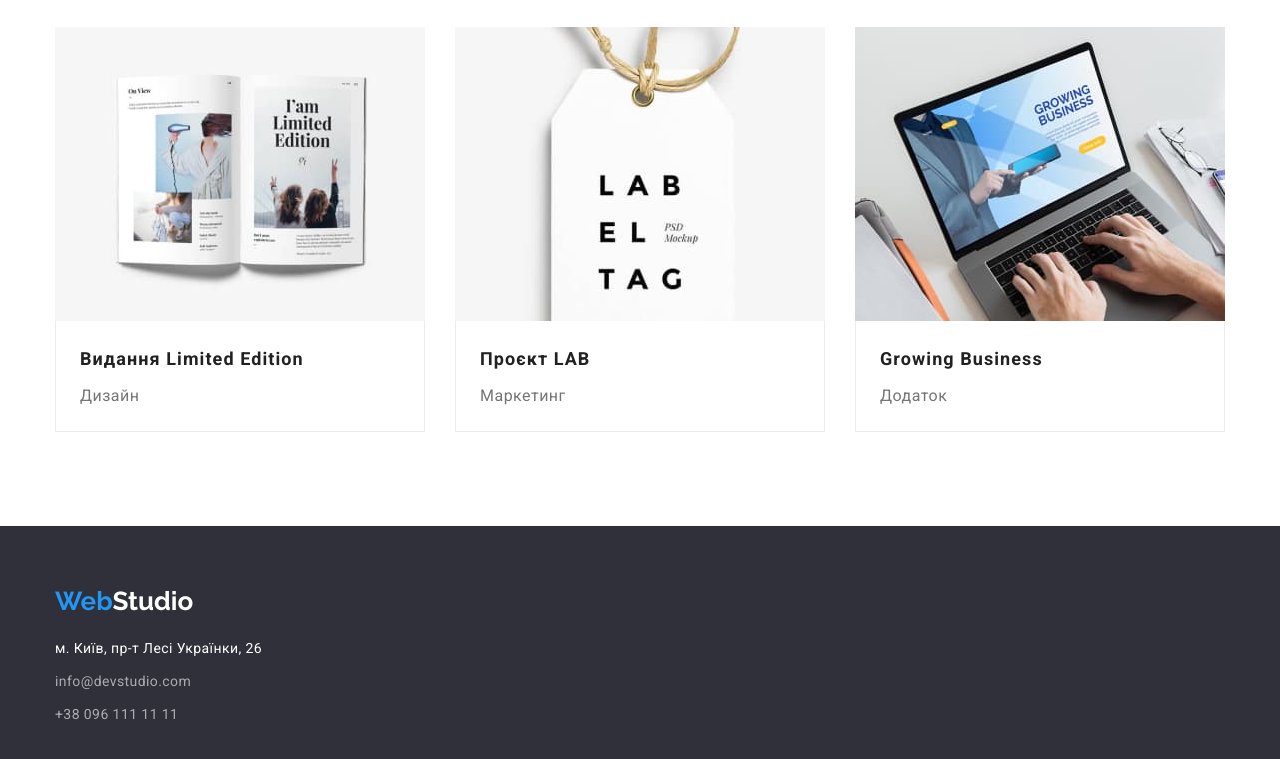
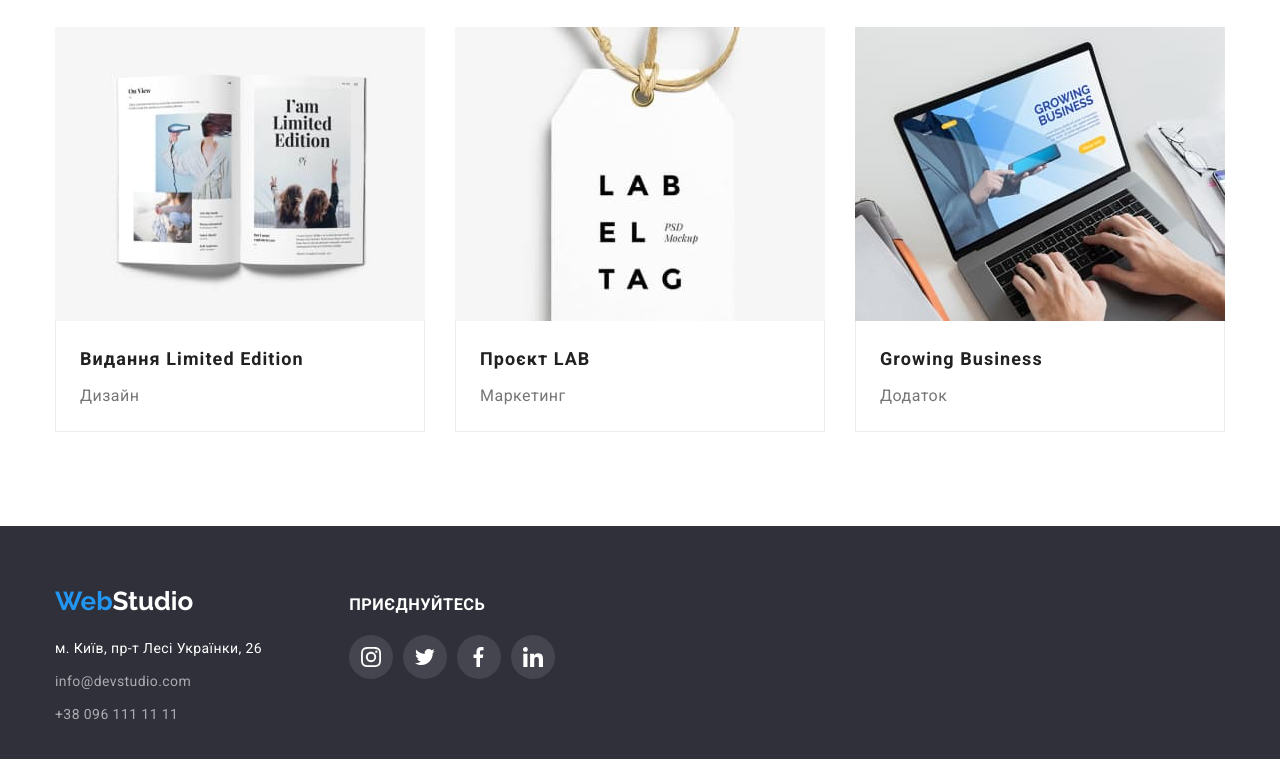
Before and after one commit to alexandrakst/goit-markup-hw-04, a plain HTML site: page portfolio.html in a window 1280 px wide. Shown: the part 1114-1873 px from the top of the page. Drawn offline with nearby package versions, Linux system fonts and the light colour scheme.

Commit message:
portfolio updates

```diff
--- a/css/styles.css
+++ b/css/styles.css
@@ -383,9 +383,6 @@ img {
   padding: 12px;
   width: 44px;
   height: 44px;
-  border-radius: 50%;
-
-  fill: currentColor;
 }
 
 .social-link:hover {
@@ -461,12 +458,42 @@ img {
   background-color: var(--secondary-text-color);
 }
 
+.footer-logo {
+  margin-right: 156px;
+}
+
+.footer-header {
+  margin-bottom: 20px;
+  line-height: 1.14;
+  letter-spacing: 0.03em;
+  text-transform: uppercase;
+
+  color: var(--fourth-text-color);
+}
+
 .footer-flex {
   display: flex;
+  align-items: baseline;
 }
 
 .footer-social {
   display: flex;
+}
+
+.footer-link {
+  display: block;
+  padding: 12px;
+  width: 44px;
+  height: 44px;
+  margin-right: 10px;
+  border-radius: 50%;
+
+  fill: var(--fourth-text-color);
+  background: rgba(255, 255, 255, 0.1);
+}
+
+.footer-link:hover {
+  background-color: var(--accent-color);
 }
 
 .address-info,
--- a/portfolio.html
+++ b/portfolio.html
@@ -216,6 +216,8 @@
     </main>
     <footer class="footer">
       <div class="container">
+        <div class="footer-flex">
+          <div class="footer-detail">
             <a href="#" class="footer-logo"
               ><span class="logo-web">Web</span><span class="logo-studio">Studio</span></a
             >
@@ -239,6 +241,41 @@
               </ul>
             </address>
           </div>
+          <div class="footer-join">
+            <h3 class="footer-header">Приєднуйтесь</h3>
+            <ul class="footer-social list">
+              <li>
+                <a class="footer-link" href="">
+                  <svg class="footer-img" width="20" height="20">
+                    <use href="./images/defs.svg#icon-instagram"></use>
+                  </svg>
+                </a>
+              </li>
+              <li>
+                <a class="footer-link" href="">
+                  <svg class="footer-img" width="20" height="20">
+                    <use href="./images/defs.svg#icon-twitter"></use>
+                  </svg>
+                </a>
+              </li>
+              <li>
+                <a class="footer-link" href="">
+                  <svg class="footer-img" width="20" height="20">
+                    <use href="./images/defs.svg#icon-facebook"></use>
+                  </svg>
+                </a>
+              </li>
+              <li>
+                <a class="footer-link" href="">
+                  <svg class="footer-img" width="20" height="20">
+                    <use href="./images/defs.svg#icon-linkedin"></use>
+                  </svg>
+                </a>
+              </li>
+            </ul>
+          </div>
+        </div>
+      </div>
     </footer>
   </body>
 </html>
```
Also changed, not shown: index.html (+9 -9 lines). Lines whose indentation alone changed are shown as unchanged.
